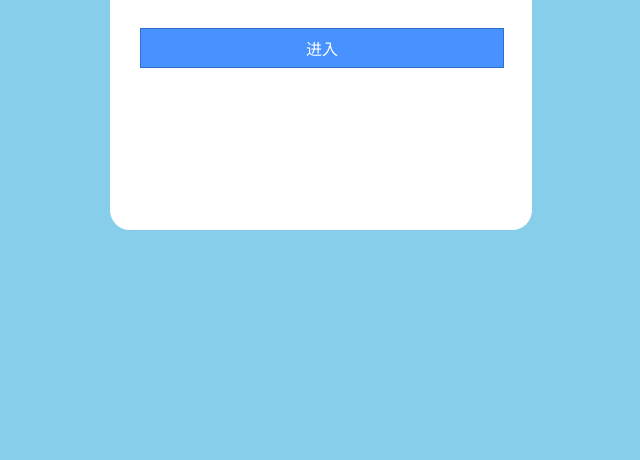
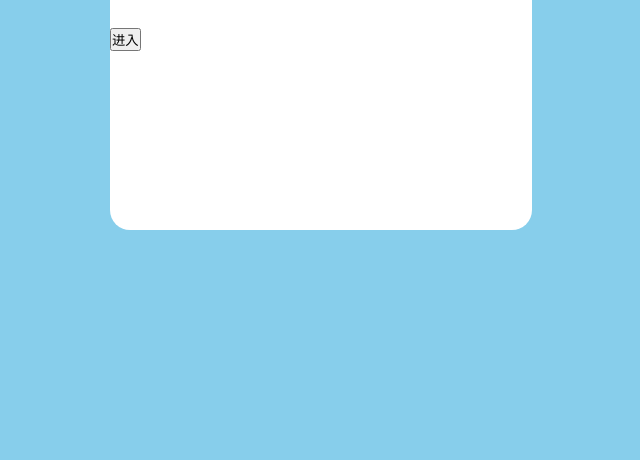
Before and after one commit to 2464Wyq/SuperMan, a plain HTML site: page index.html in a window 1280 px wide. Shown: the part 340-800 px from the top of the page, without its empty margins (319-959 px from the left). Drawn offline with nearby package versions, Linux system fonts and the light colour scheme.

Commit message:
Update index.html

```diff
--- a/index.html
+++ b/index.html
@@ -77,7 +77,7 @@
             </div>
             <div class="forgetPwd">
             </div>
-            <button class="btn Login" type="button">进入</button>
+            <button class="Login" type="button">进入</button>
         </form>
     </div>
 </div>
```
